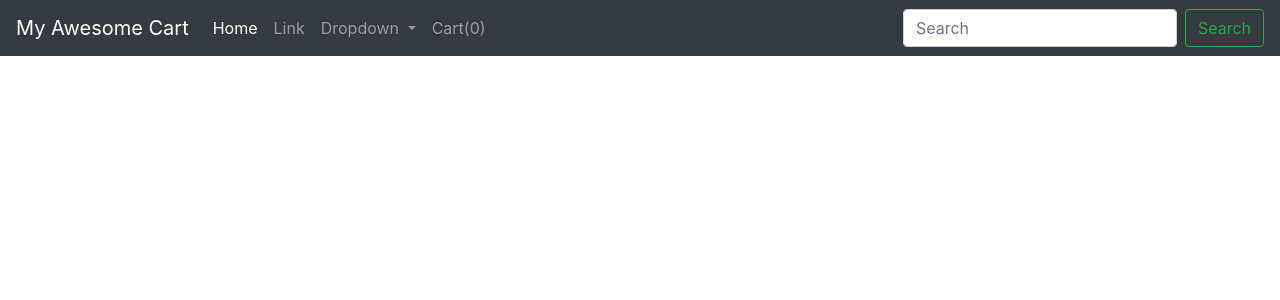
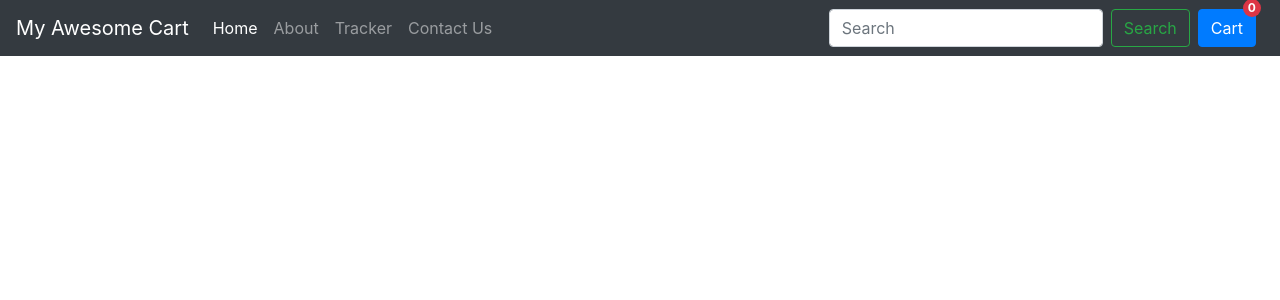
Before and after one commit to ManojKumar002/Online_shopping_website, a Django app: template shop/templates/shop/basics.html in a window 1280 px wide. Shown: the top 300 px of the page. Run offline with Django 3.2, Linux system fonts and the light colour scheme; the template is opened without the code that fills it, so the values that code supplies are empty; some libraries are stand-ins or nearby versions.

Commit message:
commited

```diff
--- a/shop/templates/shop/basics.html
+++ b/shop/templates/shop/basics.html
@@ -11,12 +11,13 @@
         integrity="sha384-GJzZqFGwb1QTTN6wy59ffF1BuGJpLSa9DkKMp0DgiMDm4iYMj70gZWKYbI706tWS" crossorigin="anonymous">
 
     <title>{% block title %} {% endblock %}</title>
-    <style>{% block css1 %} {% endblock %}</style>
+    {% block css1 %}{% endblock %}
+    </style>
 </head>
 
 <body>
-    <nav class="navbar navbar-expand-lg navbar-dark bg-dark">
-        <a class="navbar-brand" href="#">My Awesome Cart</a>
+    <nav class="navbar navbar-expand-lg navbar-dark bg-dark sticky-top">
+        <a class="navbar-brand" href="/shop">My Awesome Cart</a>
         <button class="navbar-toggler" type="button" data-toggle="collapse" data-target="#navbarSupportedContent"
             aria-controls="navbarSupportedContent" aria-expanded="false" aria-label="Toggle navigation">
             <span class="navbar-toggler-icon"></span>
@@ -25,38 +26,36 @@
         <div class="collapse navbar-collapse" id="navbarSupportedContent">
             <ul class="navbar-nav mr-auto">
                 <li class="nav-item active">
-                    <a class="nav-link" href="#">Home <span class="sr-only">(current)</span></a>
+                    <a class="nav-link" href="/shop">Home <span class="sr-only">(current)</span></a>
                 </li>
                 <li class="nav-item">
-                    <a class="nav-link" href="#">Link</a>
-                </li>
-                <li class="nav-item dropdown">
-                    <a class="nav-link dropdown-toggle" href="#" id="navbarDropdown" role="button"
-                        data-toggle="dropdown" aria-haspopup="true" aria-expanded="false">
-                        Dropdown
-                    </a>
-                    <div class="dropdown-menu" aria-labelledby="navbarDropdown">
-                        <a class="dropdown-item" href="#">Action</a>
-                        <a class="dropdown-item" href="#">Another action</a>
-                        <div class="dropdown-divider"></div>
-                        <a class="dropdown-item" href="#">Something else here</a>
-                    </div>
+                    <a class="nav-link" href="/shop/about">About</a>
                 </li>
                 <li class="nav-item">
-                    <a class="nav-link" href="#">Cart(<span id="cartValue">0</span>)</a>
+                    <a class="nav-link" href="/shop/tracker">Tracker</a>
+                </li>
+                <li class="nav-item">
+                    <a class="nav-link" href="/shop/contact">Contact Us</a>
                 </li>
             </ul>
+
             <form class="form-inline my-2 my-lg-0">
                 <input class="form-control mr-sm-2" type="search" placeholder="Search" aria-label="Search">
                 <button class="btn btn-outline-success my-2 my-sm-0" type="submit">Search</button>
             </form>
+
+            <form action="/shop/tracker">
+            <button id="popcart" type="submit" class="btn btn-primary mx-2">Cart
+                <span class="position-absolute top-0 start-100 translate-middle badge rounded-pill bg-danger">
+                    <span id="cartValue">0</span>
+                </span>
+            </button>
+        </form>
         </div>
     </nav>
 
     {% block body %} {% endblock %}
 
-    <!-- Optional JavaScript -->
-    <!-- jQuery first, then Popper.js, then Bootstrap JS -->
     <script src="https://code.jquery.com/jquery-3.3.1.slim.min.js"
         integrity="sha384-q8i/X+965DzO0rT7abK41JStQIAqVgRVzpbzo5smXKp4YfRvH+8abtTE1Pi6jizo"
         crossorigin="anonymous"></script>
@@ -66,7 +65,92 @@
     <script src="https://stackpath.bootstrapcdn.com/bootstrap/4.2.1/js/bootstrap.min.js"
         integrity="sha384-B0UglyR+jN6CkvvICOB2joaf5I4l3gm9GU6Hc1og6Ls7i6U/mkkaduKaBhlAXv9k"
         crossorigin="anonymous"></script>
+
+
+    <script>
+        //return the sum of number of products added to the cart
+        function productSum() {
+            let sum = 0;
+            a = Object.values(JSON.parse(localStorage.getItem('cart')));
+            a.forEach(element => {
+                sum += Number(element);
+            });
+            return sum;
+        }
+
+        //update the localStorage and cart item count
+        function refresh() {
+            localStorage.setItem('cart', JSON.stringify(cartArr));
+            document.getElementById('cartValue').innerHTML = productSum();
+        }
+
+        //function for add button
+        function addProd() {
+            let addProduct = document.querySelectorAll('.cartAdd');
+            addProduct.forEach((element) => {
+                element.addEventListener('click', (e) => {
+                    let productid = e.target.getAttribute('id');
+                    productid=productid.slice(3);
+                    cartArr[productid] += 1;
+                    e.target.previousSibling.innerHTML = cartArr[productid];
+                    refresh();
+                });
+            });
+        }
+
+        //function for substraction button
+        function subProd() {
+            let subProduct = document.querySelectorAll('.cartSub');
+            subProduct.forEach((element) => {
+                element.addEventListener('click', (e) => {
+                    let productid = e.target.getAttribute('id');
+                    if (cartArr[productid] == 1) {
+                        a = document.getElementById(productid).parentElement;
+                        a.innerHTML = `<a href="#" id="` + productid + `" class="btn btn-primary cart">Add to cart</a>`;
+                        delete cartArr[productid];
+                        refresh();
+                        addToCart();
+                    }
+                    else {
+                        cartArr[productid] -= 1;
+                        e.target.nextSibling.innerHTML = cartArr[productid];
+                        refresh();
+                    }
+
+                });
+            });
+        }
+
+
+        //fires when clicked on Add to cart
+        function addToCart() {
+            var cartClass = document.querySelectorAll(".cart");
+            cartClass.forEach((ele) => {
+                ele.addEventListener('click', (e) => {
+                    let cartId = (e.target.getAttribute('id'));
+                    cartArr[cartId] = 1;
+                    refresh();
+                    updateButton();
+                    addProd();
+                    subProd();
+                });
+            });
+        }
+
+        addToCart();
+        if (localStorage.getItem('cart') == null) {//cartArr=[] is not accepted by JSON.Stringify()
+            var cartArr = {};
+        }
+        else {
+            var cartArr = JSON.parse(localStorage.getItem('cart'));
+            document.getElementById('cartValue').innerHTML = productSum();
+        }
+
+    </script>
+
+
     {% block js %} {% endblock %}
+
 </body>
 
 </html>
```
Also changed, not shown: shop/templates/shop/index.html (+48 -38 lines), shop/views.py (+20 -1 lines).
